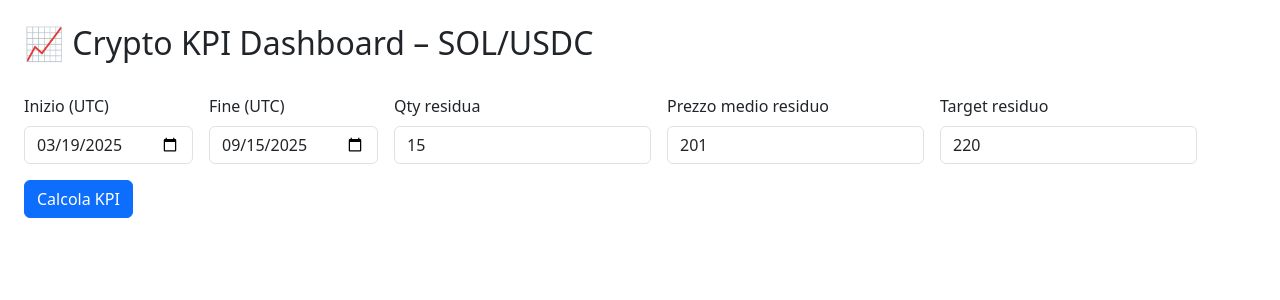
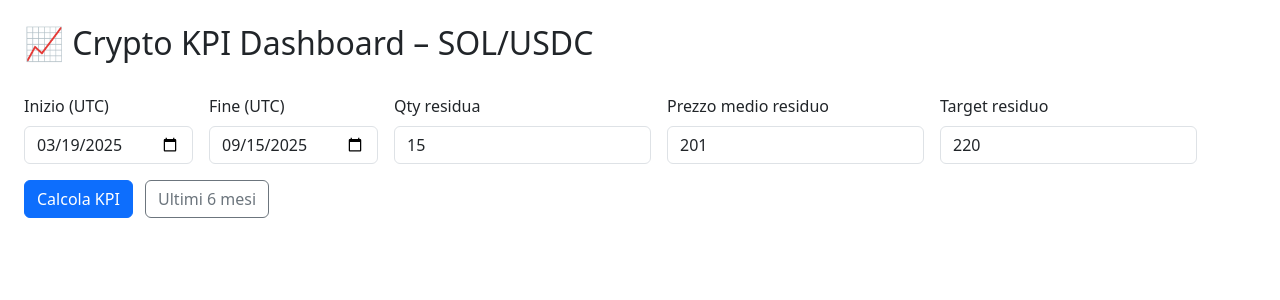
Before and after one commit to vitosemeraro/crypto-dashboard-exchange, a FastAPI app: page / in a window 1280 px wide. Shown: the top 300 px of the page. Run offline with FastAPI, Linux system fonts and the light colour scheme.

Commit message:
Update index.html

```diff
--- a/templates/index.html
+++ b/templates/index.html
@@ -12,6 +12,17 @@
     .muted { color:#666; font-size:.9rem; }
     .table thead th { position: sticky; top:0; background:#fff; }
   </style>
+  <script>
+    function setLast6Months() {
+      const today = new Date();
+      const past = new Date();
+      past.setMonth(today.getMonth() - 6);
+
+      const format = (d) => d.toISOString().split('T')[0];
+      document.querySelector('input[name="start_date"]').value = format(past);
+      document.querySelector('input[name="end_date"]').value = format(today);
+    }
+  </script>
 </head>
 <body>
   <h2>📈 Crypto KPI Dashboard – {{ pair }}</h2>
@@ -38,7 +49,8 @@
       <input type="number" step="0.01" class="form-control" name="res_target" value="220">
     </div>
     <div class="col-auto align-self-end">
-      <button class="btn btn-primary">Calcola KPI</button>
+      <button type="submit" class="btn btn-primary">Calcola KPI</button>
+      <button type="button" onclick="setLast6Months()" class="btn btn-outline-secondary ms-2">Ultimi 6 mesi</button>
     </div>
   </form>
 
```
